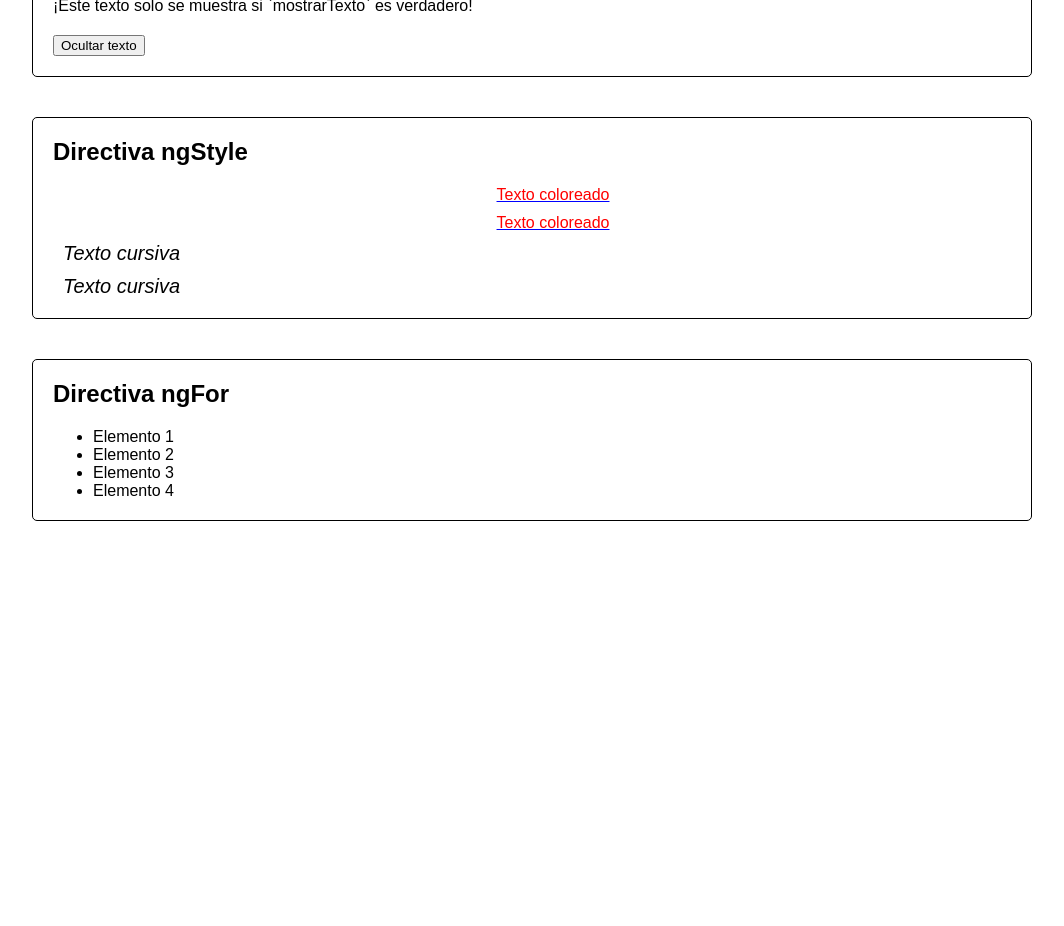
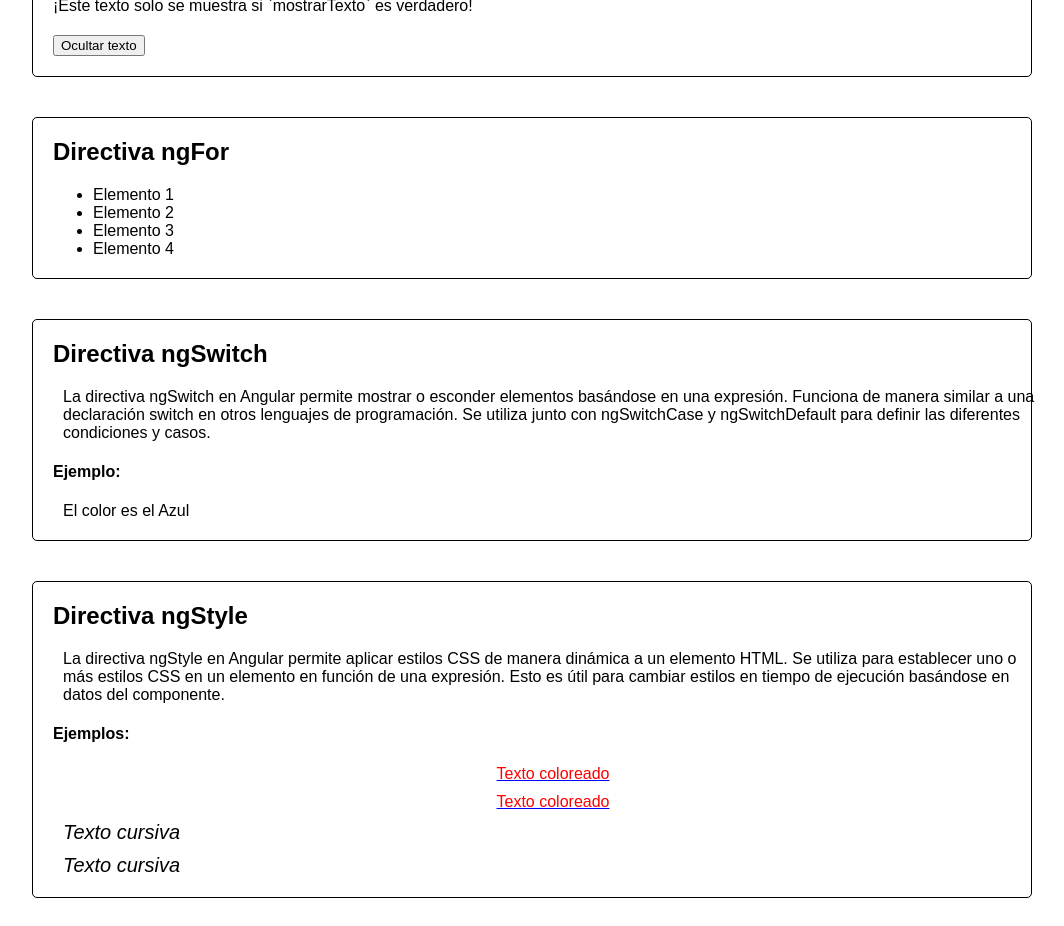
Before and after one commit to migcabvid/ProyectoAngular, an Angular app in the folder angularProyect/: page / in a window 1280 px wide. Shown: the part 220-1146 px from the top of the page, without its empty margins (108-1172 px from the left). Before the commit the page ends 800 px from the top, so only its background shows below. Built offline with nearby package versions, Linux system fonts and the light colour scheme.

Commit message:
Añadida desripcion en directivas ngStyle y ngSwitch. Tambien añadida nueva directiva ngSwitch

```diff
--- a/angularProyect/src/app/app.component.html
+++ b/angularProyect/src/app/app.component.html
@@ -15,10 +15,53 @@
 
 <div class="border">
   <div class="espacio">
+    <h2>Directiva ngFor</h2>
+    <ul>
+      <li *ngFor="let item of lista">
+        {{ item }}
+      </li>
+    </ul>
+  </div>
+</div>
+
+<div class="border">
+  <div class="espacio">
+    <h2>Directiva ngSwitch</h2>
+    <p>La directiva ngSwitch en Angular permite mostrar o esconder elementos basándose en una expresión. Funciona de
+      manera similar a una declaración switch en otros lenguajes de programación. Se utiliza junto con ngSwitchCase y
+      ngSwitchDefault para definir las diferentes condiciones y casos.</p>
+    <div>
+      <h4>Ejemplo:</h4>
+      <div [ngSwitch]="color">
+        <p *ngSwitchCase="'azul'">
+          El color es el Azul
+        </p>
+        <p *ngSwitchCase="'verde'">
+          El color es el Verde
+        </p>
+        <p *ngSwitchCase="'rojo'">
+          El color es el Rojo
+        </p>
+        <p *ngSwitchDefault>
+          No hay ningún color
+        </p>
+      </div>
+    </div>
+  </div>
+</div>
+
+<div class="border">
+  <div class="espacio">
     <h2>Directiva ngStyle</h2>
+    <p>La directiva ngStyle en Angular permite aplicar estilos CSS de manera dinámica a un elemento HTML. Se utiliza
+      para establecer uno o más estilos CSS en un elemento en función de una expresión. Esto es útil para cambiar
+      estilos en tiempo de ejecución basándose en datos del componente.</p>
     <div>
+      <h4>Ejemplos:</h4>
       <!-- Cambia el color del texto -->
-      <p [ngStyle]="{'color':'red','text-align':'center', 'text-decoration':'underline', 'text-decoration-color':'blue'}">Texto coloreado</p>
+      <p
+        [ngStyle]="{'color':'red','text-align':'center', 'text-decoration':'underline', 'text-decoration-color':'blue'}">
+        Texto coloreado</p>
       <!-- Cambia el color del texto -->
       <p [ngStyle]="colorEstado">Texto coloreado</p>
       <!-- Cambia el formato del texto -->
@@ -29,14 +72,3 @@
     </div>
   </div>
 </div>
-
-<div class="border">
-  <div class="espacio">
-    <h2>Directiva ngFor</h2>
-    <ul>
-      <li *ngFor="let item of lista">
-        {{ item }}
-      </li>
-    </ul>
-  </div>
-</div>
--- a/angularProyect/src/app/app.component.ts
+++ b/angularProyect/src/app/app.component.ts
@@ -27,4 +27,7 @@ export class AppComponent {
 
   // Lista para la directiva ngFor
   lista: string[] = ['Elemento 1', 'Elemento 2', 'Elemento 3', 'Elemento 4'];
+
+  // Variables para el ejemplo de ngSwitch
+  color: string = 'azul';
 }
```
